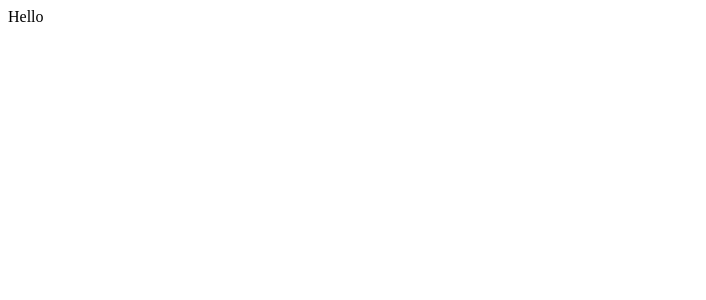
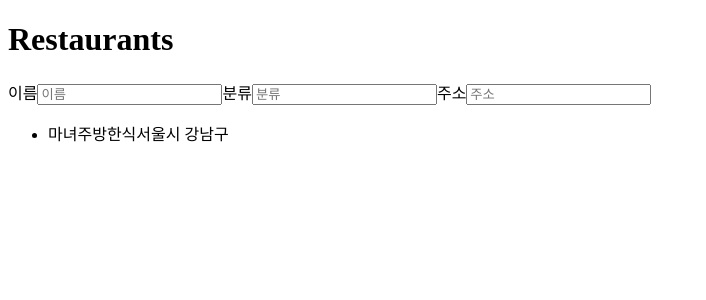
Before and after one commit to CodeSoom/react-week4-assignment-2, a React app: page / in a window 1280 px wide. Shown: the top 300 px of the page, without its empty margins (0-706 px from the left). Built offline with nearby package versions, Linux system fonts and the light colour scheme; the HTML template or start-up script is replaced by a standard one.

Commit message:
App 컴포넌트를 작성하라

```diff
--- a/src/App.jsx
+++ b/src/App.jsx
@@ -1,7 +1,55 @@
 export default function App() {
+  const data = [
+    {
+      id: 1, name: '마녀주방', category: '한식', address: '서울시 강남구',
+    },
+    // {
+    //   id: 2, name: '시카고피자', category: '양식', address: '이태원동',
+    // },
+    // {
+    //   id: 2, name: '키와미', category: '일식', address: '분당구 정자동',
+    // },
+  ];
   return (
-    <div>
-      Hello
-    </div>
+    <>
+      <h1>
+        Restaurants
+      </h1>
+
+      <label htmlFor="input-name">
+        이름
+      </label>
+      <input
+        id="name"
+        type="text"
+        placeholder="이름"
+      />
+
+      <label htmlFor="input-category">
+        분류
+      </label>
+      <input
+        id="category"
+        type="text"
+        placeholder="분류"
+      />
+
+      <label htmlFor="input-address">
+        주소
+      </label>
+      <input
+        id="address"
+        type="text"
+        placeholder="주소"
+      />
+
+      <ul>
+        <li>
+          {data[0].name}
+          {data[0].category}
+          {data[0].address}
+        </li>
+      </ul>
+    </>
   );
 }
```
